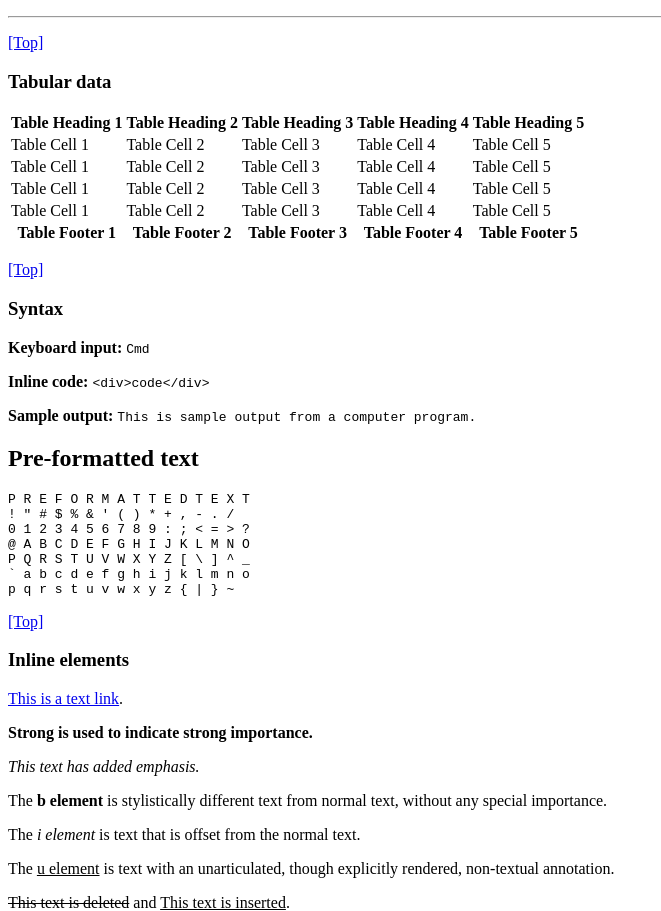
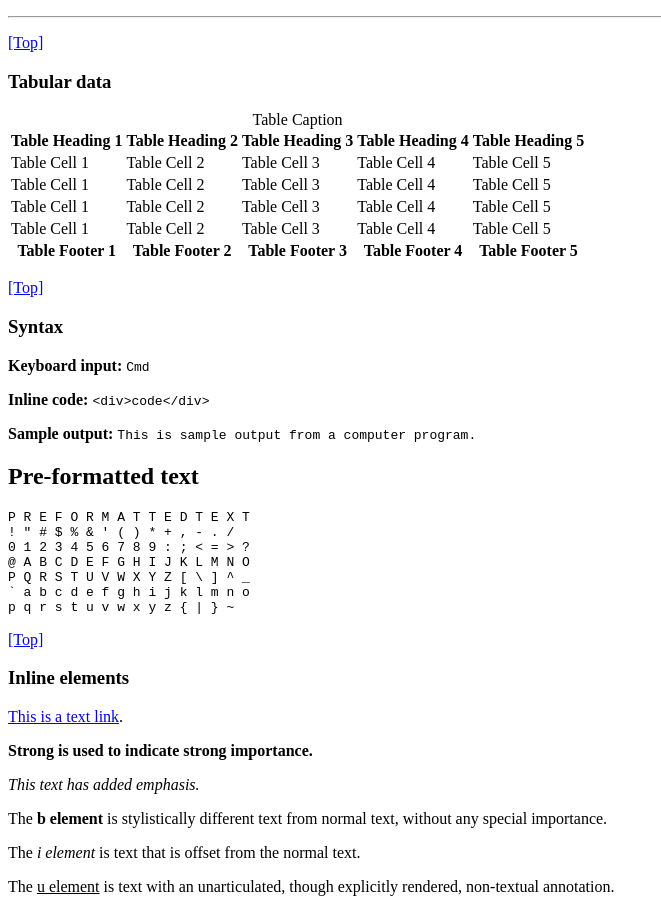
Before and after one commit to cbracco/html5-test-page, a plain HTML site: page test.html in a window 1280 px wide. Shown: the part 1653-2564 px from the top of the page, without its empty margins (0-661 px from the left). Drawn offline with Linux system fonts and the light colour scheme.

Commit message:
add caption to example table

```diff
--- a/test.html
+++ b/test.html
@@ -138,6 +138,7 @@
                     <header><h1>Tabular data</h1></header>
 
                     <table>
+                        <caption>Table Caption</caption>
                         <thead>
                             <tr>
                                 <th>Table Heading 1</th>
```
